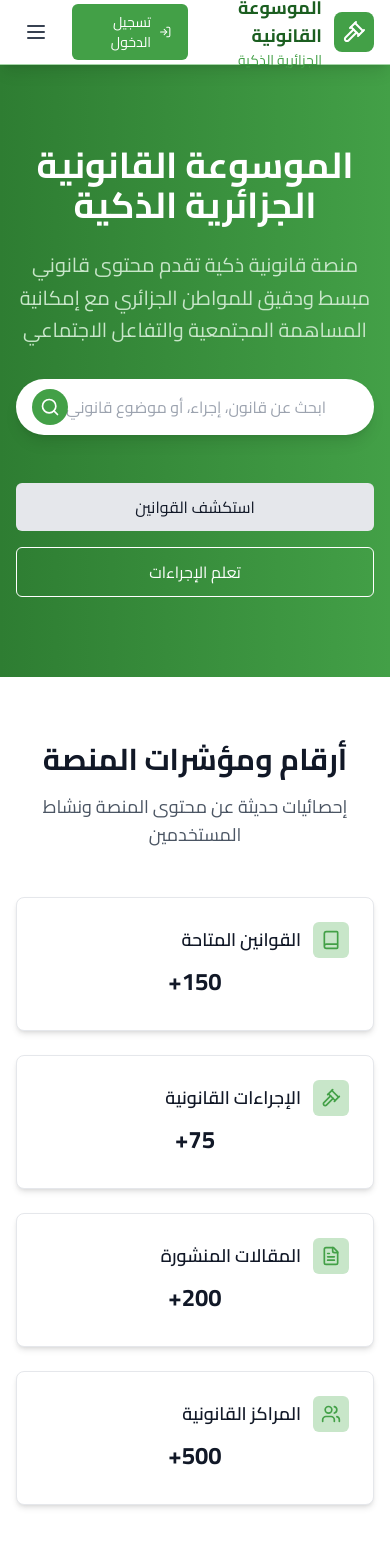
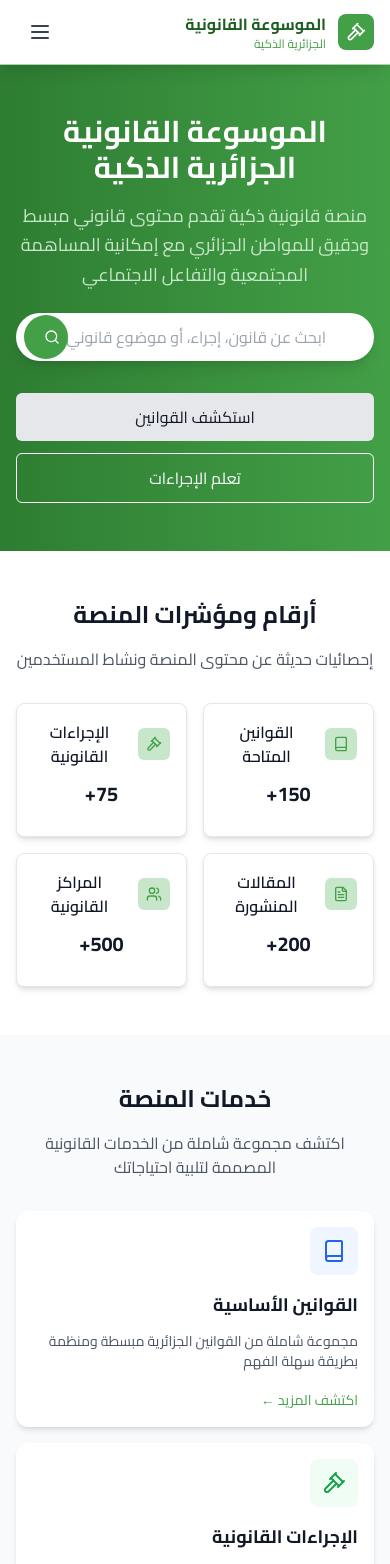
Before and after one commit to mxbelghoul/dz-smart-law-hub-26, a React (Vite) app: page / in a window 390 px wide. Shown: the top 1564 px of the page. Built offline with nearby package versions, Linux system fonts and the light colour scheme.

Commit message:
Refactor: Improve mobile responsiveness
Implement responsive design across the application, ensuring proportional scaling and seamless functionality on smaller screens without design changes.

```diff
--- a/src/components/Navbar.tsx
+++ b/src/components/Navbar.tsx
@@ -1,13 +1,31 @@
 
-import React, { useState } from 'react';
+import React, { useState, useEffect } from 'react';
 import { Link, useLocation } from 'react-router-dom';
 import { useAuth } from '@/contexts/AuthContext';
-import { Home, Book, Gavel, HelpCircle, FileText, MessageSquare, Users, Inbox, Info, Phone, LogIn } from 'lucide-react';
+import { Home, Book, Gavel, HelpCircle, FileText, MessageSquare, Users, Inbox, Info, Phone, LogIn, X, Menu } from 'lucide-react';
 
 const Navbar = () => {
   const { user, logout } = useAuth();
   const location = useLocation();
   const [isMobileMenuOpen, setIsMobileMenuOpen] = useState(false);
+
+  // Close mobile menu when route changes
+  useEffect(() => {
+    setIsMobileMenuOpen(false);
+  }, [location.pathname]);
+
+  // Prevent body scroll when mobile menu is open
+  useEffect(() => {
+    if (isMobileMenuOpen) {
+      document.body.style.overflow = 'hidden';
+    } else {
+      document.body.style.overflow = 'unset';
+    }
+
+    return () => {
+      document.body.style.overflow = 'unset';
+    };
+  }, [isMobileMenuOpen]);
 
   const navigationItems = [
     { name: 'الرئيسية', path: '/', icon: Home },
@@ -27,22 +45,23 @@ const Navbar = () => {
   };
 
   return (
+    <>
       <nav className="bg-white shadow-lg border-b border-primary-200 sticky top-0 z-50">
-      <div className="max-w-7xl mx-auto px-4 sm:px-6 lg:px-8">
+        <div className="max-w-7xl mx-auto mobile-container">
           <div className="flex justify-between items-center h-16">
             {/* Logo */}
-          <Link to="/" className="flex items-center space-x-3 space-x-reverse">
+            <Link to="/" className="flex items-center space-x-3 space-x-reverse flex-shrink-0">
               <div className="bg-primary-600 text-white p-2 rounded-lg">
-              <Gavel className="h-6 w-6" />
+                <Gavel className="h-5 w-5 md:h-6 md:w-6" />
               </div>
               <div className="flex flex-col">
-              <span className="text-primary-900 font-bold text-lg">الموسوعة القانونية</span>
-              <span className="text-primary-600 text-sm">الجزائرية الذكية</span>
+                <span className="text-primary-900 font-bold text-base md:text-lg">الموسوعة القانونية</span>
+                <span className="text-primary-600 text-xs md:text-sm">الجزائرية الذكية</span>
               </div>
             </Link>
 
             {/* Desktop Navigation */}
-          <div className="hidden lg:flex items-center space-x-8 space-x-reverse">
+            <div className="hidden xl:flex items-center space-x-6 space-x-reverse">
               {navigationItems.slice(0, 6).map((item) => {
                 const Icon = item.icon;
                 return (
@@ -91,15 +110,15 @@ const Navbar = () => {
               </div>
             </div>
 
-          {/* User Menu */}
-          <div className="flex items-center space-x-4 space-x-reverse">
+            {/* User Menu and Mobile Menu Button */}
+            <div className="flex items-center space-x-3 space-x-reverse">
               {user ? (
                 <div className="relative group">
                   <button className="flex items-center space-x-2 space-x-reverse px-3 py-2 rounded-md text-sm font-medium text-gray-700 hover:text-primary-700 hover:bg-primary-50 transition-colors">
                     <div className="bg-primary-600 text-white w-8 h-8 rounded-full flex items-center justify-center text-sm font-bold">
                       {user.name.charAt(0)}
                     </div>
-                  <span className="hidden md:block">{user.name}</span>
+                    <span className="hidden sm:block">{user.name}</span>
                   </button>
                   <div className="absolute right-0 mt-2 w-48 bg-white rounded-md shadow-lg ring-1 ring-black ring-opacity-5 opacity-0 invisible group-hover:opacity-100 group-hover:visible transition-all duration-200 z-50">
                     <div className="py-1">
@@ -121,7 +140,7 @@ const Navbar = () => {
               ) : (
                 <Link
                   to="/auth"
-                className="flex items-center space-x-2 space-x-reverse bg-primary-600 text-white px-4 py-2 rounded-md text-sm font-medium hover:bg-primary-700 transition-colors"
+                  className="hidden sm:flex items-center space-x-2 space-x-reverse bg-primary-600 text-white px-4 py-2 rounded-md text-sm font-medium hover:bg-primary-700 transition-colors"
                 >
                   <LogIn className="h-4 w-4" />
                   <span>تسجيل الدخول</span>
@@ -131,19 +150,30 @@ const Navbar = () => {
               {/* Mobile menu button */}
               <button
                 onClick={() => setIsMobileMenuOpen(!isMobileMenuOpen)}
-              className="lg:hidden p-2 rounded-md text-gray-700 hover:text-primary-700 hover:bg-primary-50 transition-colors"
+                className="xl:hidden p-2 rounded-md text-gray-700 hover:text-primary-700 hover:bg-primary-50 transition-colors mobile-nav"
+                aria-label="فتح القائمة"
               >
-              <svg className="h-6 w-6" fill="none" viewBox="0 0 24 24" stroke="currentColor">
-                <path strokeLinecap="round" strokeLinejoin="round" strokeWidth={2} d="M4 6h16M4 12h16M4 18h16" />
-              </svg>
+                {isMobileMenuOpen ? (
+                  <X className="h-6 w-6" />
+                ) : (
+                  <Menu className="h-6 w-6" />
+                )}
               </button>
             </div>
           </div>
+        </div>
+      </nav>
 
-        {/* Mobile Menu */}
+      {/* Mobile Menu Overlay */}
       {isMobileMenuOpen && (
-          <div className="lg:hidden border-t border-primary-200 pt-4 pb-4">
-            <div className="space-y-2">
+        <>
+          <div
+            className="mobile-menu-overlay xl:hidden"
+            onClick={() => setIsMobileMenuOpen(false)}
+          />
+          <div className="xl:hidden fixed top-16 right-0 left-0 bottom-0 bg-white z-50 overflow-y-auto mobile-nav">
+            <div className="mobile-container py-4">
+              <div className="space-y-1">
                 {navigationItems.map((item) => {
                   const Icon = item.icon;
                   return (
@@ -151,22 +181,34 @@ const Navbar = () => {
                       key={item.path}
                       to={item.path}
                       onClick={() => setIsMobileMenuOpen(false)}
-                    className={`flex items-center space-x-3 space-x-reverse px-3 py-2 rounded-md text-sm font-medium transition-colors ${
+                      className={`flex items-center space-x-3 space-x-reverse px-4 py-3 rounded-md text-base font-medium transition-colors mobile-button ${
                         isActivePath(item.path)
                           ? 'text-primary-700 bg-primary-50'
                           : 'text-gray-700 hover:text-primary-700 hover:bg-primary-50'
                       }`}
                     >
-                    <Icon className="h-4 w-4" />
+                      <Icon className="h-5 w-5" />
                       <span>{item.name}</span>
                     </Link>
                   );
                 })}
+
+                {!user && (
+                  <Link
+                    to="/auth"
+                    onClick={() => setIsMobileMenuOpen(false)}
+                    className="flex items-center space-x-3 space-x-reverse px-4 py-3 mt-4 bg-primary-600 text-white rounded-md text-base font-medium hover:bg-primary-700 transition-colors mobile-button"
+                  >
+                    <LogIn className="h-5 w-5" />
+                    <span>تسجيل الدخول</span>
+                  </Link>
+                )}
               </div>
             </div>
+          </div>
+        </>
       )}
-      </div>
-    </nav>
+    </>
   );
 };
 
--- a/src/components/custom/InfoCard.tsx
+++ b/src/components/custom/InfoCard.tsx
@@ -27,27 +27,27 @@ const InfoCard: React.FC<InfoCardProps> = ({
 }) => {
   return (
     <div
-      className={`bg-white rounded-lg shadow-md border border-gray-200 p-6 hover:shadow-lg transition-shadow duration-200 ${
+      className={`bg-white rounded-lg shadow-md border border-gray-200 mobile-card hover:shadow-lg transition-shadow duration-200 ${
         onClick ? 'cursor-pointer hover-scale' : ''
       } ${className}`}
       onClick={onClick}
     >
       <div className="flex items-start justify-between">
-        <div className="flex-1">
+        <div className="flex-1 min-w-0">
           {title && (
-            <div className="flex items-center space-x-3 space-x-reverse mb-2">
+            <div className="flex items-center space-x-3 space-x-reverse mb-3">
               {Icon && (
-                <div className="p-2 bg-primary-100 text-primary-600 rounded-md">
-                  <Icon className="h-5 w-5" />
+                <div className="p-2 bg-primary-100 text-primary-600 rounded-md flex-shrink-0">
+                  <Icon className="h-4 w-4 md:h-5 md:w-5" />
                 </div>
               )}
-              <h3 className="text-lg font-semibold text-gray-900">{title}</h3>
+              <h3 className="text-base md:text-lg font-semibold text-gray-900 mobile-text-overflow">{title}</h3>
             </div>
           )}
 
           {value && (
-            <div className="mb-2">
-              <span className="text-2xl font-bold text-gray-900">{value}</span>
+            <div className="mb-3">
+              <span className="text-xl md:text-2xl font-bold text-gray-900">{value}</span>
               {trend && (
                 <span className={`mr-2 text-sm font-medium ${
                   trend.isPositive ? 'text-green-600' : 'text-red-600'
@@ -59,10 +59,14 @@ const InfoCard: React.FC<InfoCardProps> = ({
           )}
 
           {description && (
-            <p className="text-gray-600 text-sm leading-relaxed">{description}</p>
+            <p className="text-gray-600 text-sm md:text-base leading-relaxed mobile-text-overflow">{description}</p>
           )}
 
-          {children}
+          {children && (
+            <div className="mt-3">
+              {children}
+            </div>
+          )}
         </div>
       </div>
     </div>
--- a/src/index.css
+++ b/src/index.css
@@ -56,10 +56,29 @@
   body {
     @apply bg-background text-foreground font-cairo;
     direction: rtl;
+    /* Improve touch scrolling on mobile */
+    -webkit-overflow-scrolling: touch;
+    /* Prevent zoom on input focus on iOS */
+    -webkit-text-size-adjust: 100%;
   }
 
   html {
     direction: rtl;
+    /* Prevent horizontal scrolling */
+    overflow-x: hidden;
+  }
+
+  /* Ensure all text inputs are properly sized on mobile */
+  input, textarea, select {
+    @apply text-base;
+    /* Prevent zoom on focus on iOS */
+    font-size: 16px !important;
+  }
+
+  /* Improve button touch targets on mobile */
+  button, a {
+    min-height: 44px;
+    min-width: 44px;
   }
 }
 
@@ -74,7 +93,7 @@
   text-align: right;
 }
 
-/* Smooth transitions for interactive elements */
+/* Mobile-optimized transitions */
 .transition-colors {
   transition: color 0.2s ease, background-color 0.2s ease, border-color 0.2s ease;
 }
@@ -83,6 +102,71 @@
   transition: transform 0.2s ease;
 }
 
-.hover-scale:hover {
-  transform: scale(1.02);
+/* Only apply hover effects on non-touch devices */
+@media (hover: hover) {
+  .hover-scale:hover {
+    transform: scale(1.02);
+  }
 }
+
+/* Mobile-specific improvements */
+@layer utilities {
+  /* Touch-friendly spacing */
+  .touch-spacing > * + * {
+    @apply mt-4;
+  }
+
+  /* Mobile-optimized grid gaps */
+  .mobile-grid-gap {
+    @apply gap-4 md:gap-6;
+  }
+
+  /* Mobile-friendly text sizes */
+  .mobile-text-responsive {
+    @apply text-sm md:text-base;
+  }
+
+  /* Prevent text overflow on small screens */
+  .mobile-text-overflow {
+    @apply break-words hyphens-auto;
+  }
+
+  /* Mobile-optimized containers */
+  .mobile-container {
+    @apply px-4 sm:px-6 lg:px-8;
+  }
+
+  /* Touch-friendly buttons */
+  .mobile-button {
+    @apply min-h-[44px] px-4 py-3 text-base;
+  }
+
+  /* Mobile-friendly cards */
+  .mobile-card {
+    @apply p-4 md:p-6;
+  }
+}
+
+/* Fix for mobile menu overlays */
+.mobile-menu-overlay {
+  position: fixed;
+  top: 0;
+  left: 0;
+  right: 0;
+  bottom: 0;
+  background-color: rgba(0, 0, 0, 0.5);
+  z-index: 40;
+}
+
+/* Ensure proper stacking for mobile navigation */
+.mobile-nav {
+  z-index: 50;
+}
+
+/* Mobile-specific scrollbar styles */
+@media (max-width: 768px) {
+  ::-webkit-scrollbar {
+    width: 0px;
+    background: transparent;
+  }
+}
--- a/src/pages/Index.tsx
+++ b/src/pages/Index.tsx
@@ -63,42 +63,43 @@ const Index = () => {
     <Layout>
       {/* Hero Section */}
       <section className="bg-gradient-to-l from-primary-600 to-primary-800 text-white">
-        <div className="max-w-7xl mx-auto px-4 sm:px-6 lg:px-8 py-20">
+        <div className="max-w-7xl mx-auto mobile-container py-12 md:py-20">
           <div className="text-center">
-            <h1 className="text-4xl md:text-6xl font-bold mb-6">
+            <h1 className="text-3xl md:text-4xl lg:text-6xl font-bold mb-4 md:mb-6 mobile-text-overflow">
               الموسوعة القانونية الجزائرية الذكية
             </h1>
-            <p className="text-xl md:text-2xl text-primary-100 mb-8 max-w-3xl mx-auto leading-relaxed">
+            <p className="text-lg md:text-xl lg:text-2xl text-primary-100 mb-6 md:mb-8 max-w-3xl mx-auto leading-relaxed mobile-text-overflow">
               منصة قانونية ذكية تقدم محتوى قانوني مبسط ودقيق للمواطن الجزائري
               مع إمكانية المساهمة المجتمعية والتفاعل الاجتماعي
             </p>
 
             {/* Search Bar */}
-            <div className="max-w-2xl mx-auto mb-12">
+            <div className="max-w-2xl mx-auto mb-8 md:mb-12">
               <div className="relative">
                 <input
                   type="text"
                   placeholder="ابحث عن قانون، إجراء، أو موضوع قانوني..."
-                  className="w-full px-6 py-4 pr-12 text-gray-900 rounded-full border-0 shadow-lg focus:outline-none focus:ring-4 focus:ring-white/30 rtl-input"
+                  className="w-full px-4 md:px-6 py-3 md:py-4 pr-12 md:pr-12 text-gray-900 rounded-full border-0 shadow-lg focus:outline-none focus:ring-4 focus:ring-white/30 rtl-input text-base"
                 />
-                <button className="absolute left-4 top-1/2 transform -translate-y-1/2 bg-primary-600 text-white p-2 rounded-full hover:bg-primary-700 transition-colors">
-                  <Search className="h-5 w-5" />
+                <button className="absolute left-2 md:left-4 top-1/2 transform -translate-y-1/2 bg-primary-600 text-white p-2 rounded-full hover:bg-primary-700 transition-colors">
+                  <Search className="h-4 w-4 md:h-5 md:w-5" />
                 </button>
               </div>
             </div>
 
-            <div className="flex flex-col sm:flex-row gap-4 justify-center">
+            <div className="flex flex-col sm:flex-row gap-3 md:gap-4 justify-center">
               <AppButton
                 variant="secondary"
                 size="lg"
                 onClick={() => window.location.href = '/laws'}
+                className="w-full sm:w-auto"
               >
                 استكشف القوانين
               </AppButton>
               <AppButton
                 variant="outline"
                 size="lg"
-                className="border-white text-white hover:bg-white hover:text-primary-600"
+                className="border-white text-white hover:bg-white hover:text-primary-600 w-full sm:w-auto"
                 onClick={() => window.location.href = '/procedures'}
               >
                 تعلم الإجراءات
@@ -109,18 +110,18 @@ const Index = () => {
       </section>
 
       {/* Stats Section */}
-      <section className="py-16 bg-white">
-        <div className="max-w-7xl mx-auto px-4 sm:px-6 lg:px-8">
-          <div className="text-center mb-12">
-            <h2 className="text-3xl font-bold text-gray-900 mb-4">
+      <section className="py-12 md:py-16 bg-white">
+        <div className="max-w-7xl mx-auto mobile-container">
+          <div className="text-center mb-8 md:mb-12">
+            <h2 className="text-2xl md:text-3xl font-bold text-gray-900 mb-4">
               أرقام ومؤشرات المنصة
             </h2>
-            <p className="text-lg text-gray-600">
+            <p className="text-base md:text-lg text-gray-600">
               إحصائيات حديثة عن محتوى المنصة ونشاط المستخدمين
             </p>
           </div>
 
-          <div className="grid grid-cols-1 md:grid-cols-2 lg:grid-cols-4 gap-6">
+          <div className="grid grid-cols-2 lg:grid-cols-4 mobile-grid-gap">
             {stats.map((stat, index) => (
               <InfoCard
                 key={index}
@@ -135,38 +136,38 @@ const Index = () => {
       </section>
 
       {/* Features Section */}
-      <section className="py-16 bg-gray-50">
-        <div className="max-w-7xl mx-auto px-4 sm:px-6 lg:px-8">
-          <div className="text-center mb-12">
-            <h2 className="text-3xl font-bold text-gray-900 mb-4">
+      <section className="py-12 md:py-16 bg-gray-50">
+        <div className="max-w-7xl mx-auto mobile-container">
+          <div className="text-center mb-8 md:mb-12">
+            <h2 className="text-2xl md:text-3xl font-bold text-gray-900 mb-4">
               خدمات المنصة
             </h2>
-            <p className="text-lg text-gray-600 max-w-2xl mx-auto">
+            <p className="text-base md:text-lg text-gray-600 max-w-2xl mx-auto">
               اكتشف مجموعة شاملة من الخدمات القانونية المصممة لتلبية احتياجاتك
             </p>
           </div>
 
-          <div className="grid grid-cols-1 md:grid-cols-2 lg:grid-cols-3 gap-8">
+          <div className="grid grid-cols-1 md:grid-cols-2 lg:grid-cols-3 mobile-grid-gap">
             {features.map((feature, index) => {
               const Icon = feature.icon;
               return (
                 <Link
                   key={index}
                   to={feature.link}
-                  className="group"
+                  className="group block"
                 >
-                  <div className="bg-white rounded-xl shadow-md p-8 hover:shadow-xl transition-all duration-300 group-hover:-translate-y-1 h-full">
+                  <div className="bg-white rounded-xl shadow-md mobile-card hover:shadow-xl transition-all duration-300 group-hover:-translate-y-1 h-full">
                     <div className={`inline-flex p-3 rounded-lg ${feature.color} mb-4`}>
-                      <Icon className="h-8 w-8" />
+                      <Icon className="h-6 w-6 md:h-8 md:w-8" />
                     </div>
-                    <h3 className="text-xl font-bold text-gray-900 mb-3 group-hover:text-primary-600 transition-colors">
+                    <h3 className="text-lg md:text-xl font-bold text-gray-900 mb-3 group-hover:text-primary-600 transition-colors mobile-text-overflow">
                       {feature.title}
                     </h3>
-                    <p className="text-gray-600 leading-relaxed">
+                    <p className="text-gray-600 leading-relaxed mobile-text-responsive mobile-text-overflow">
                       {feature.description}
                     </p>
-                    <div className="mt-6">
-                      <span className="text-primary-600 font-medium group-hover:underline">
+                    <div className="mt-4 md:mt-6">
+                      <span className="text-primary-600 font-medium group-hover:underline mobile-text-responsive">
                         اكتشف المزيد ←
                       </span>
                     </div>
@@ -179,26 +180,27 @@ const Index = () => {
       </section>
 
       {/* Call to Action */}
-      <section className="py-16 bg-primary-600">
-        <div className="max-w-4xl mx-auto text-center px-4 sm:px-6 lg:px-8">
-          <h2 className="text-3xl font-bold text-white mb-6">
+      <section className="py-12 md:py-16 bg-primary-600">
+        <div className="max-w-4xl mx-auto text-center mobile-container">
+          <h2 className="text-2xl md:text-3xl font-bold text-white mb-4 md:mb-6">
             انضم إلى مجتمع الموسوعة القانونية
           </h2>
-          <p className="text-xl text-primary-100 mb-8 leading-relaxed">
+          <p className="text-lg md:text-xl text-primary-100 mb-6 md:mb-8 leading-relaxed">
             ساهم في بناء أكبر مكتبة قانونية عربية، شارك معرفتك، واستفد من خبرات الآخرين
           </p>
-          <div className="flex flex-col sm:flex-row gap-4 justify-center">
+          <div className="flex flex-col sm:flex-row gap-3 md:gap-4 justify-center">
             <AppButton
               variant="secondary"
               size="lg"
               onClick={() => window.location.href = '/auth'}
+              className="w-full sm:w-auto"
             >
               إنشاء حساب جديد
             </AppButton>
             <AppButton
               variant="outline"
               size="lg"
-              className="border-white text-white hover:bg-white hover:text-primary-600"
+              className="border-white text-white hover:bg-white hover:text-primary-600 w-full sm:w-auto"
               onClick={() => window.location.href = '/forum'}
             >
               انضم للمنتدى
```
Also changed, not shown: src/components/custom/PageHeader.tsx (+12 -10 lines). Lines whose indentation alone changed are shown as unchanged.
